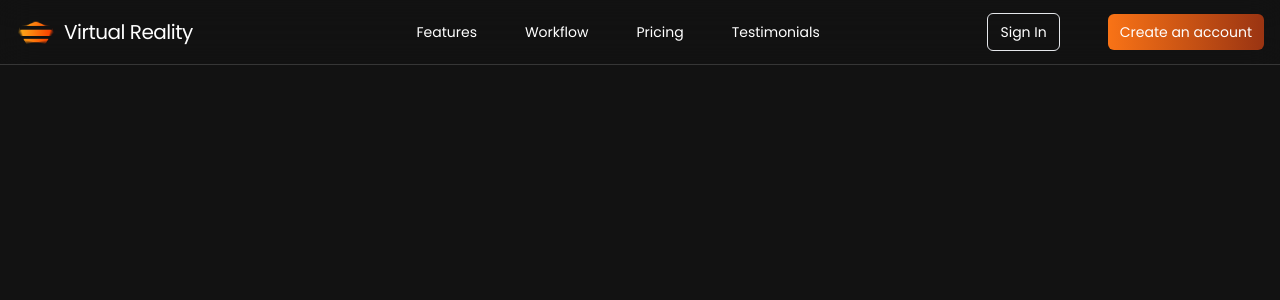
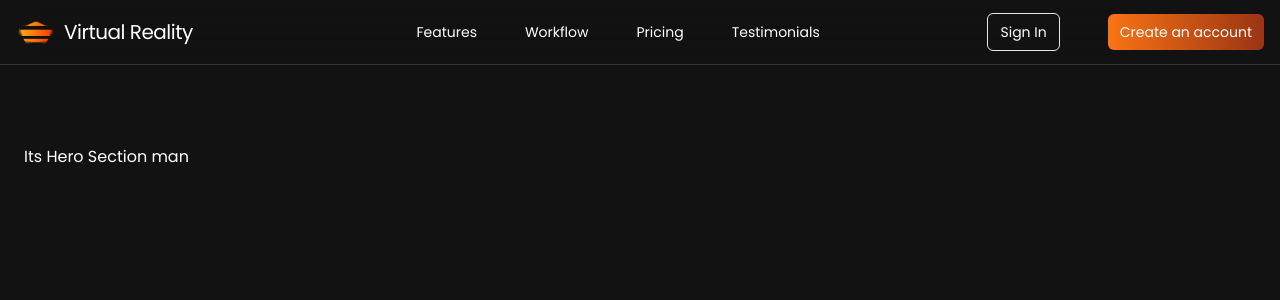
Before and after one commit to Karmvirjadeja/VirualReality, a React (Vite) app: page / in a window 1280 px wide. Shown: the top 300 px of the page. Built offline with nearby package versions, Linux system fonts and the light colour scheme.

Commit message:
Here added the hero section

```diff
--- a/src/App.jsx
+++ b/src/App.jsx
@@ -1,10 +1,14 @@
 import React from "react";
 import Navbar from "./components/Navbar";
+import HeroSection from "./components/HeroSection";
 
 const App = () => {
   return (
     <div>
       <Navbar />
+      <div className="max-w-7xl mx-auto pt-20 px-6">
+        <HeroSection />
+      </div>
     </div>
   );
 };
--- /dev/null
+++ b/src/components/HeroSection.jsx
@@ -0,0 +1,7 @@
+import React from "react";
+
+const HeroSection = () => {
+  return <div>Its Hero Section man</div>;
+};
+
+export default HeroSection;
```
